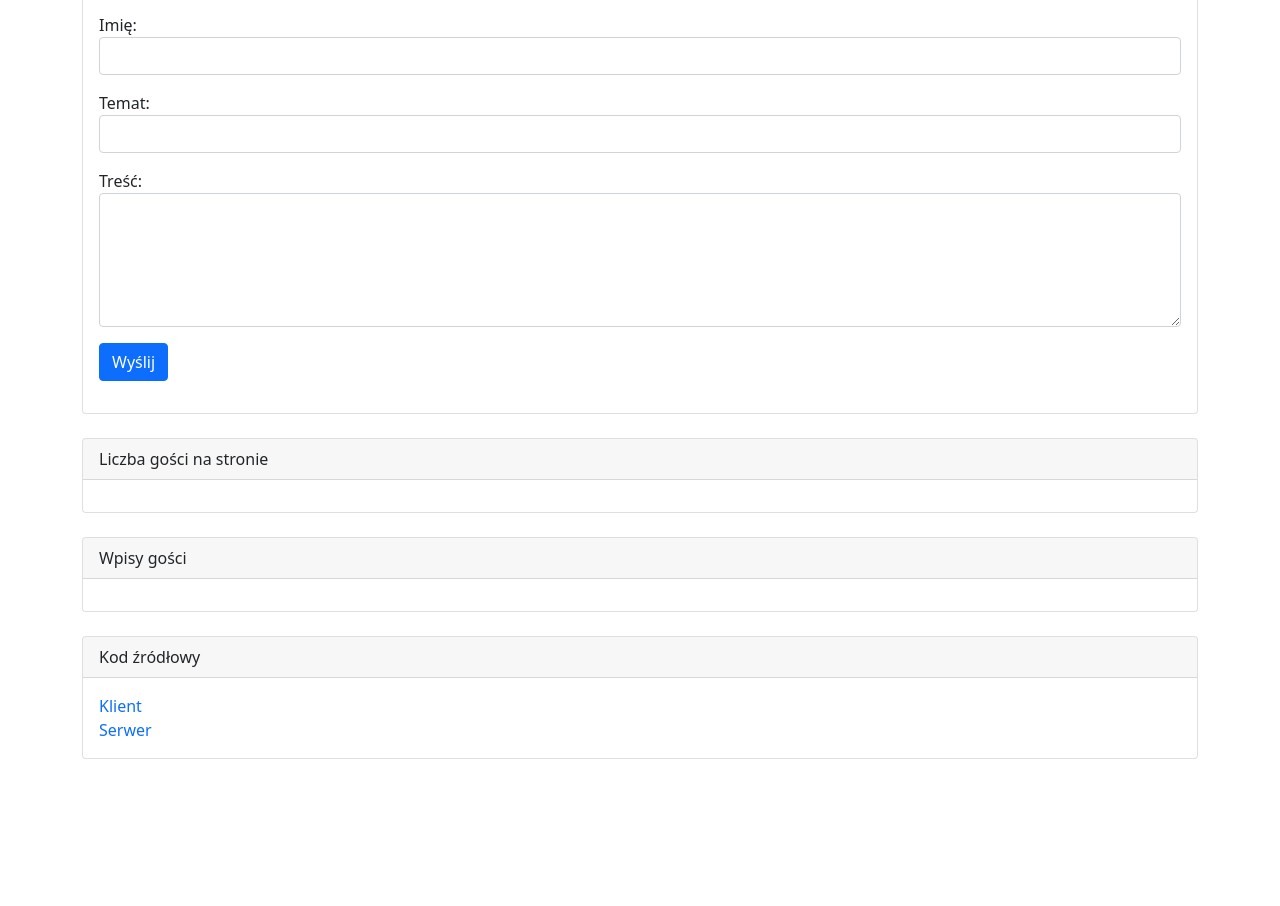
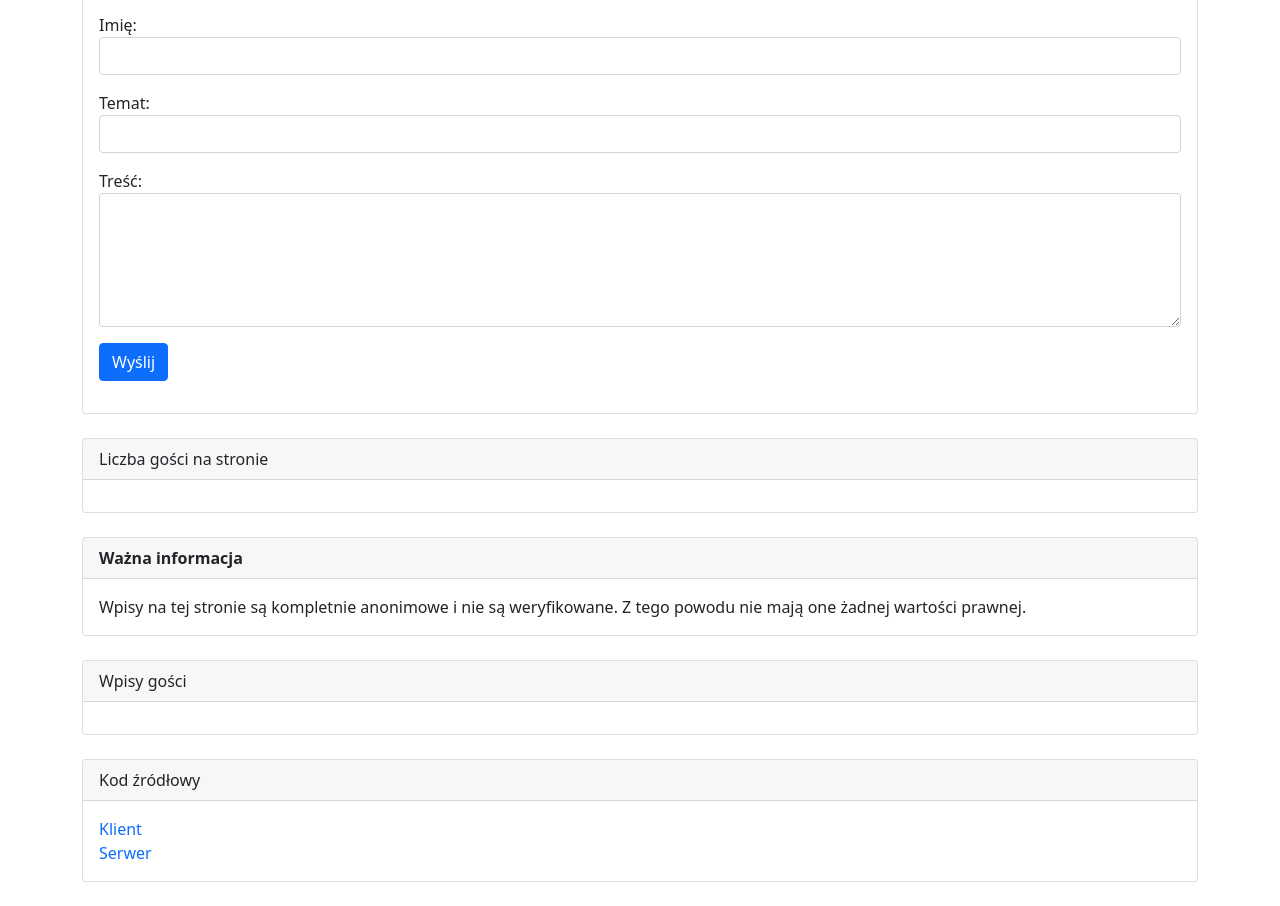
Before and after one commit to karolpeszek/visitor-client, a plain HTML site: page index.html in a window 1280 px wide. Shown: the part 125-1031 px from the top of the page. Before the commit the page ends 908 px from the top, so only its background shows below. Drawn offline with nearby package versions, Linux system fonts and the light colour scheme; no server answers.

Commit message:
Added important disclaimer

```diff
--- a/index.html
+++ b/index.html
@@ -49,6 +49,16 @@
             </div>
         </div><br>
         <div class="card">
+            <div class="card-header"><b>Ważna informacja</b></div>
+            <div class="card-body">
+                <label>Wpisy na tej stronie są kompletnie anonimowe i nie są weryfikowane. Z tego powodu nie mają one
+                    żadnej wartości prawnej.</label>
+
+
+
+            </div>
+        </div><br>
+        <div class="card">
             <div class="card-header">Wpisy gości</div>
             <div class="card-body" id="guestEntries">
 
```
